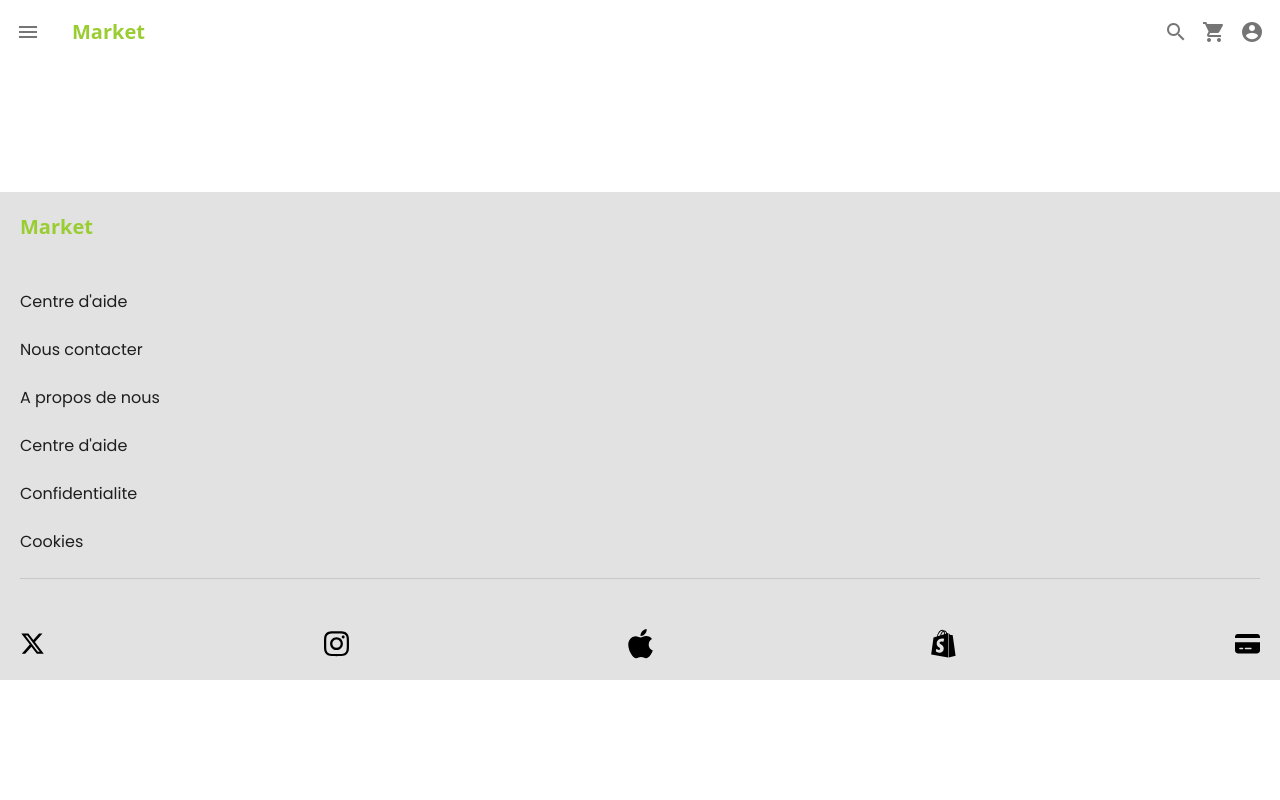
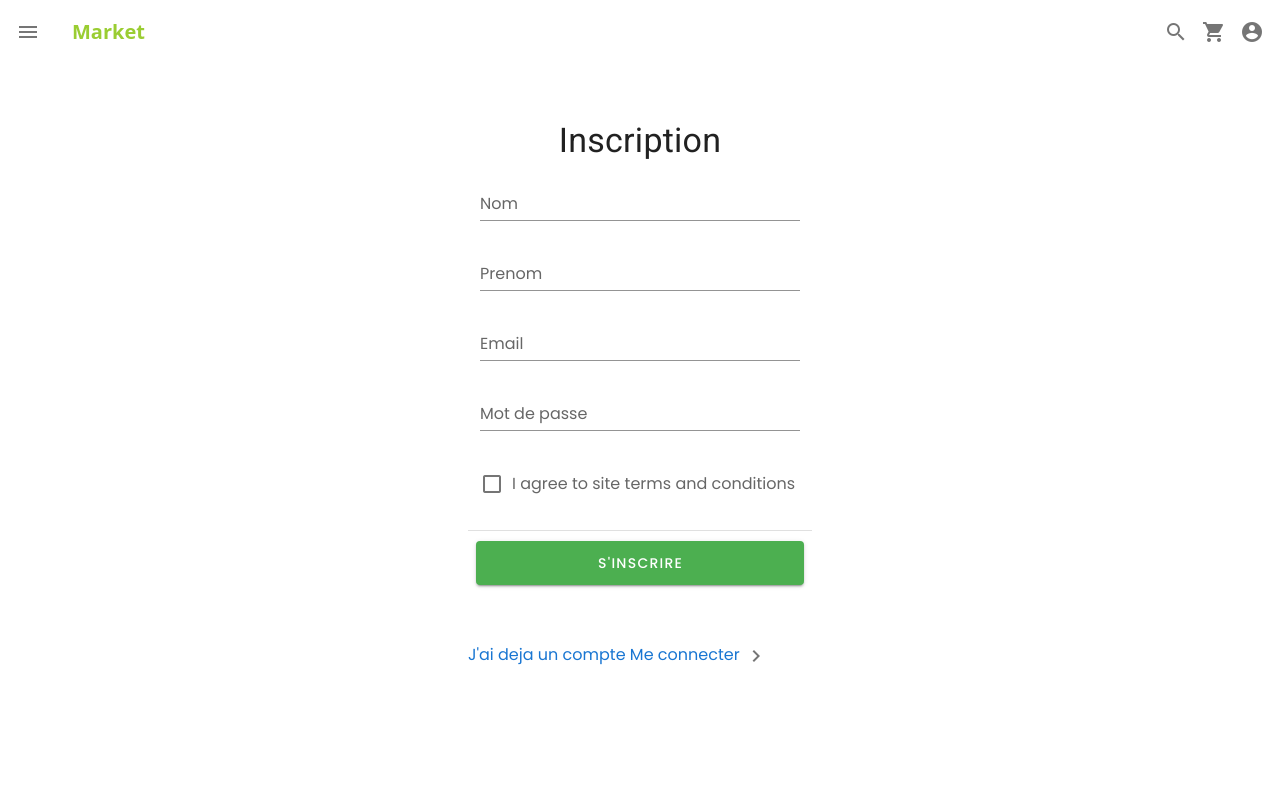
Before and after one commit to redBaraHost/Market, a Nuxt app: page /connexion in a window 1280 px wide. Shown: the top 800 px of the page. Built offline with nearby package versions, Linux system fonts and the light colour scheme; a web font is replaced by a local one.

Commit message:
login et sigin page disignner

```diff
--- /dev/null
+++ b/pages/connexion.vue
@@ -0,0 +1,115 @@
+<template>
+    <div class="wrapper">
+
+        <br> <br> <br>
+
+  <v-card
+    class="mx-auto"
+    max-width="344"
+    elevation="0"
+  >
+  <h1 class="text-h4 text-center" v-if="etat=='co'">Connexion</h1>
+  <h1 class="text-h4 text-center" v-else>Inscription</h1>
+    <v-container>
+      <v-text-field
+        v-model="first"
+        color="primary"
+        label="Nom"
+        variant="underlined"
+        v-if="etat==''"
+      ></v-text-field>
+
+      <v-text-field
+        v-model="last"
+        color="primary"
+        label="Prenom"
+        variant="underlined"
+        v-if="etat==''"
+      ></v-text-field>
+
+      <v-text-field
+        v-model="email"
+        color="primary"
+        label="Email"
+        variant="underlined"
+        clearable
+      ></v-text-field>
+
+      <v-text-field
+        v-model="password"
+        color="primary"
+        label="Mot de passe"
+        variant="underlined"
+      ></v-text-field>
+
+      <v-checkbox
+        v-model="terms"
+        color="secondary"
+        label="I agree to site terms and conditions"
+        v-if="etat==''"
+      ></v-checkbox>
+    </v-container>
+
+    <v-divider></v-divider>
+
+    <v-card-actions>
+      <v-spacer></v-spacer>
+
+      <v-btn tonal comfortable block large color="success" v-if="etat==''">
+        S'inscrire
+
+        <v-icon icon="mdi-chevron-right" end></v-icon>
+      </v-btn>
+      <v-btn tonal comfortable block large color="success" v-else>
+        Se connecter
+
+        <v-icon icon="mdi-chevron-right" end></v-icon>
+      </v-btn>
+      <br> <br>
+    </v-card-actions>
+    <br> <br>
+    <a
+        class="text-blue text-center text-decoration-none"
+        href="#"
+        v-if="etat==''"
+        @click="changeEtat"
+      >
+       J'ai deja un compte Me connecter <v-icon>mdi-chevron-right</v-icon>
+      </a>
+    <a
+        class="text-blue text-center text-decoration-none"
+        href="#"
+        v-else
+        @click="changeEtat"
+      >
+       S'inscrire <v-icon>mdi-chevron-right</v-icon>
+      </a>
+  </v-card>
+
+    </div>
+</template>
+
+
+<script>
+  export default {
+    data: () => ({
+
+      etat: '',
+
+      first: null,
+      last: null,
+      email: null,
+      password: null,
+      terms: false,
+    }),
+    methods:{
+        changeEtat(){
+            if(this.etat==''){
+                this.etat='co'
+            }else{
+                this.etat=''
+            }
+        }
+    }
+  }
+</script>
```
